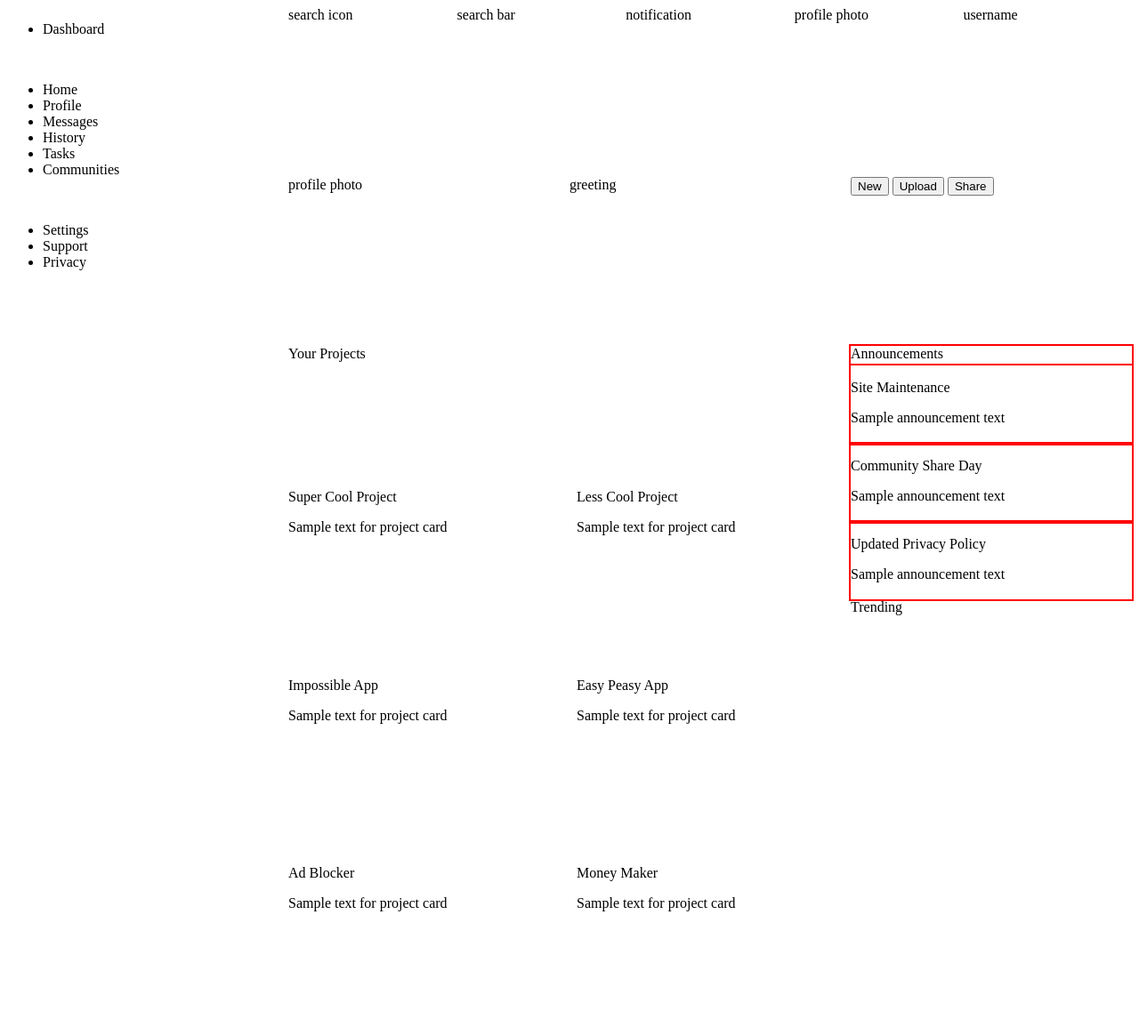
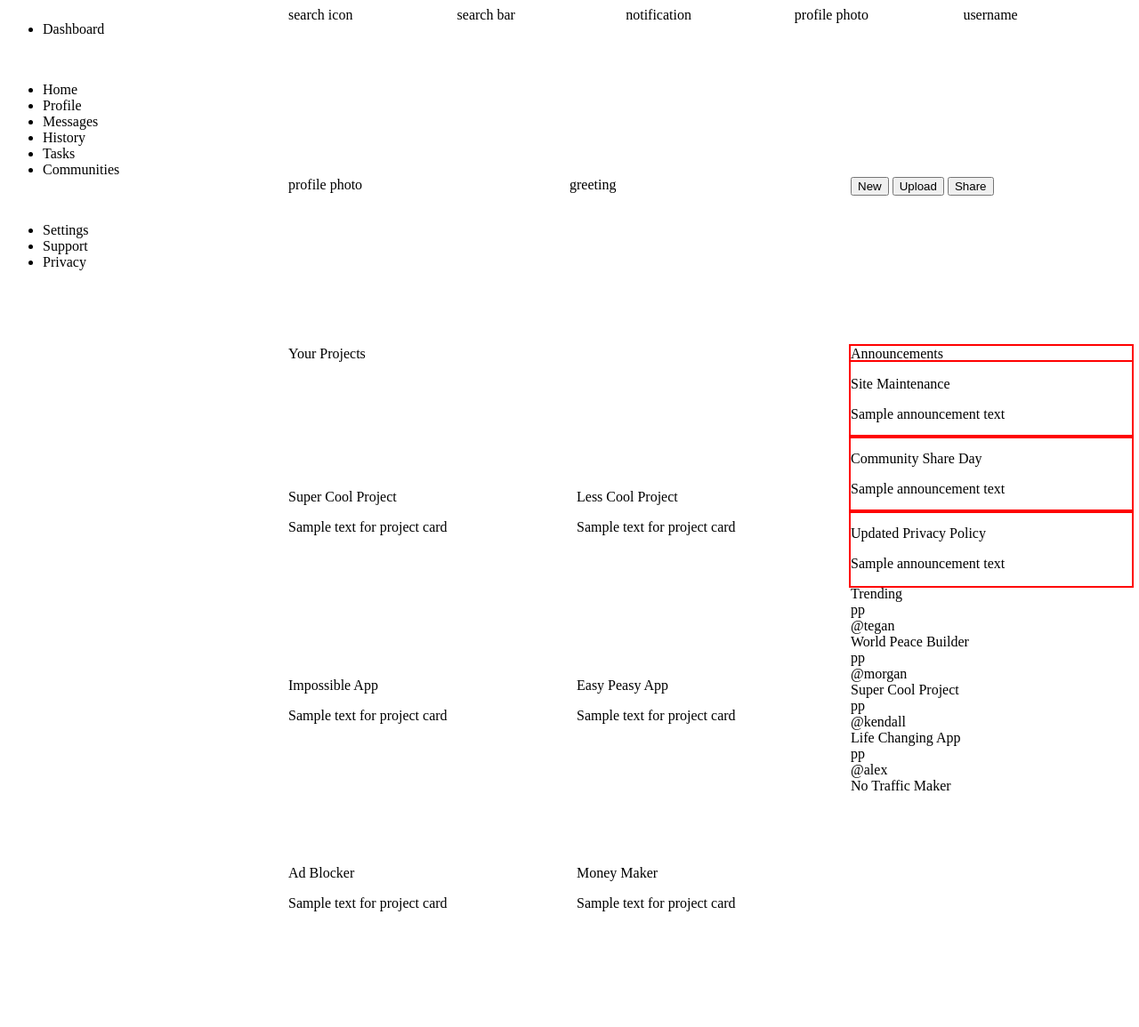
Before and after one commit to alantmwong/admin-dashboard, a plain HTML site: page index.html in a window 1280 px wide. Shown: the whole page at 89% size. Drawn offline with Linux system fonts and the light colour scheme.

Commit message:
added trending cards

```diff
--- a/index.html
+++ b/index.html
@@ -100,7 +100,26 @@
 
             <div class="trending">
                 <div class="trending-header">Trending</div>
-
+                <div class="trending-card">
+                    <div class="profile-pic">pp</div>
+                    <div class="username">@tegan</div>
+                    <div class="headline">World Peace Builder</div>
+                </div>
+                <div class="trending-card">
+                    <div class="profile-pic">pp</div>
+                    <div class="username">@morgan</div>
+                    <div class="headline">Super Cool Project</div>
+                </div>
+                <div class="trending-card">
+                    <div class="profile-pic">pp</div>
+                    <div class="username">@kendall</div>
+                    <div class="headline">Life Changing App</div>
+                </div>
+                <div class="trending-card">
+                    <div class="profile-pic">pp</div>
+                    <div class="username">@alex</div>
+                    <div class="headline">No Traffic Maker</div>
+                </div>
             </div>
 
         </div>
```
